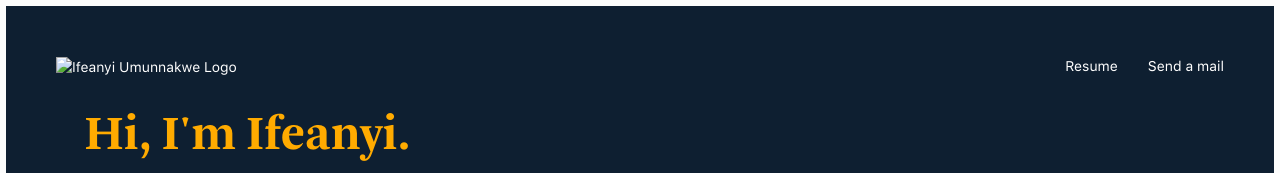
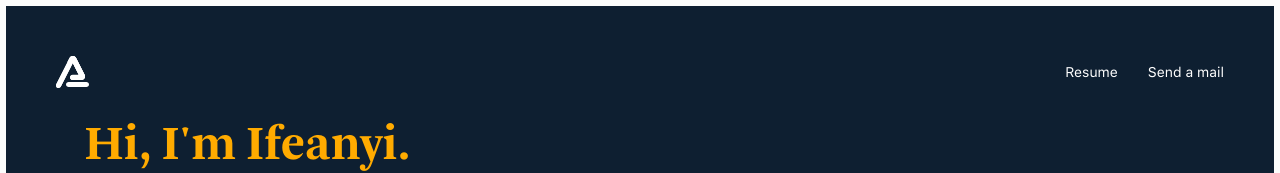
Before and after one commit to ifeanyi005/my-portfolio, a plain HTML site: page index.html in a window 1280 px wide. Shown: the top 173 px of the page. Drawn offline with nearby package versions, Linux system fonts and the light colour scheme; no server answers.

Commit message:
figuring out something things

```diff
--- a/index.html
+++ b/index.html
@@ -35,7 +35,7 @@
         <nav>
             <div>
                 <a href="#" class=logo>
-                    <img src="" alt="Ifeanyi Umunnakwe Logo">
+                    <img src="assets/templogo.svg" alt="Ifeanyi Umunnakwe Logo">
                 </a>
             </div>
             <div class="links">
--- a/styles/styles.css
+++ b/styles/styles.css
@@ -58,7 +58,6 @@ body {
 
 .borderline {
   border: 6px solid #fcfcfc;
-  position: fixed;
   height: 100vh;
 }
 
@@ -119,7 +118,7 @@ h4 {
 body header {
   /* background: #F8FAFE; */
   /* background-size: cover; */
-  /* display: grid; */
+  display: grid;
   width: 100%;
   /* grid-template-rows: 1fr; */
 }
```
Also changed, not shown: assets/templogo.svg (added), 2 other files.
